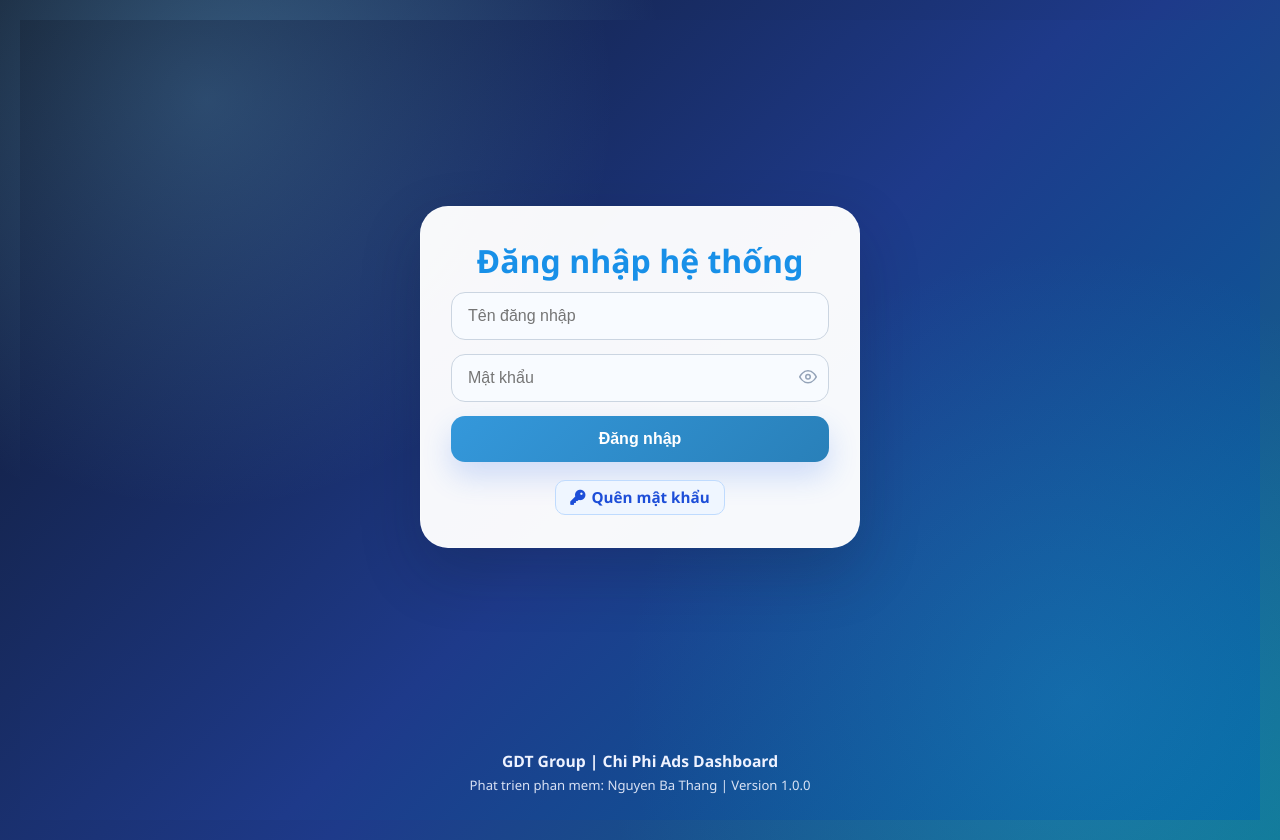
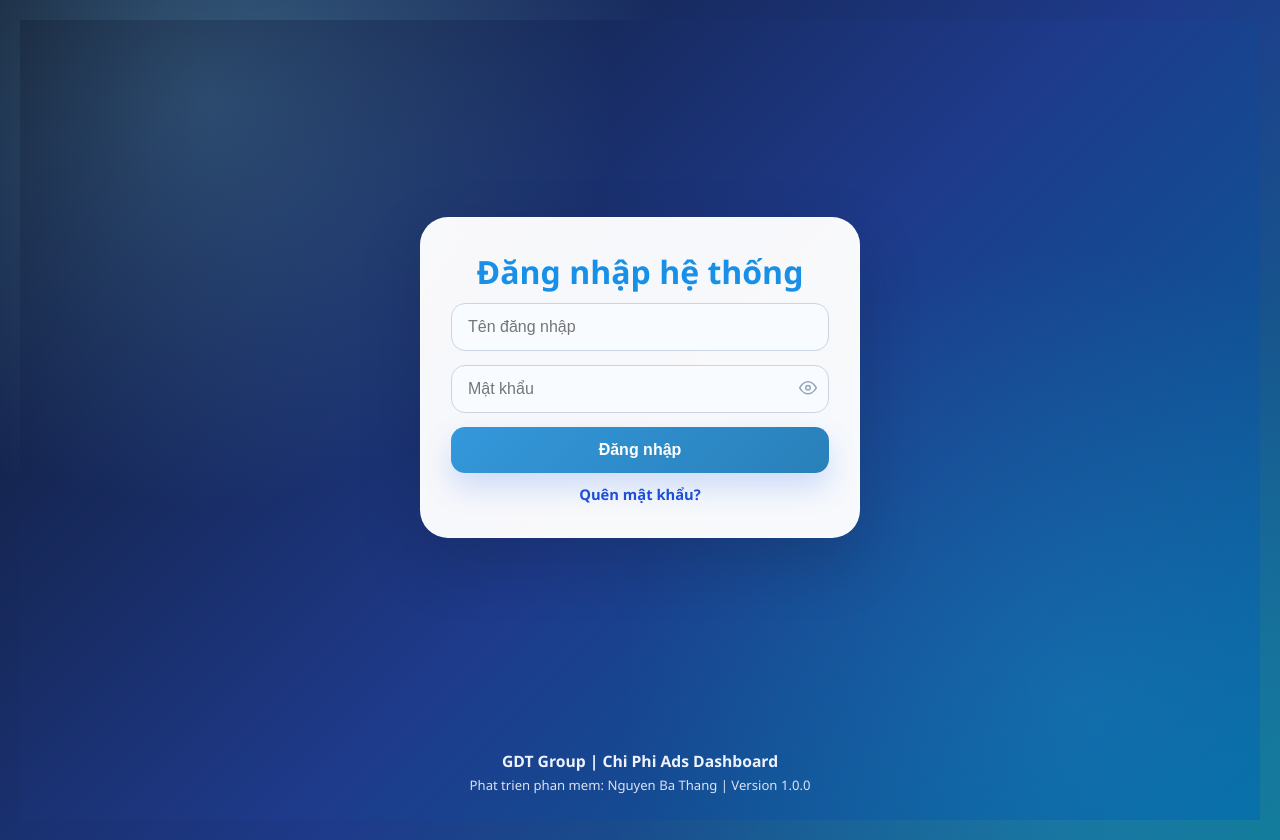
Before and after one commit to thanggdt999-source/chi-phi-ads-dashboard, a Python web app: template web_app/templates/login.html in a window 1280 px wide. Run offline with Jinja, Linux system fonts and the light colour scheme; the template is opened without the code that fills it, so the values that code supplies are empty.

Commit message:
style: show forgot-password as plain text link under login button

```diff
--- a/web_app/templates/login.html
+++ b/web_app/templates/login.html
@@ -143,6 +143,22 @@
             flex-wrap: wrap;
         }
 
+        .login-forgot-row {
+            margin-top: 10px;
+            text-align: center;
+        }
+
+        .login-forgot-link {
+            color: #1d4ed8;
+            text-decoration: none;
+            font-weight: 600;
+            font-size: 0.92rem;
+        }
+
+        .login-forgot-link:hover {
+            text-decoration: underline;
+        }
+
         .login-secondary-btn {
             display: inline-flex;
             align-items: center;
@@ -235,6 +251,12 @@
                     <button class="login-btn" type="submit">{{ submit_label or 'Đăng nhập' }}</button>
                 </form>
 
+                {% if mode != 'privileged' %}
+                <div class="login-forgot-row">
+                    <a href="{{ url_for('forgot_password_page') }}" class="login-forgot-link">Quên mật khẩu?</a>
+                </div>
+                {% endif %}
+
                 {% if error %}
                 <div class="login-error">{{ error }}</div>
                 {% endif %}
@@ -243,15 +265,6 @@
                 <div class="login-actions">
                     <a href="{{ url_for('register_employee') }}" class="login-secondary-btn">
                         <i class="fas fa-user-plus"></i> Đăng ký
-                    </a>
-                    <a href="{{ url_for('forgot_password_page') }}" class="login-secondary-btn">
-                        <i class="fas fa-key"></i> Quên mật khẩu
-                    </a>
-                </div>
-                {% elif mode != 'privileged' %}
-                <div class="login-actions">
-                    <a href="{{ url_for('forgot_password_page') }}" class="login-secondary-btn">
-                        <i class="fas fa-key"></i> Quên mật khẩu
                     </a>
                 </div>
                 {% endif %}
```
